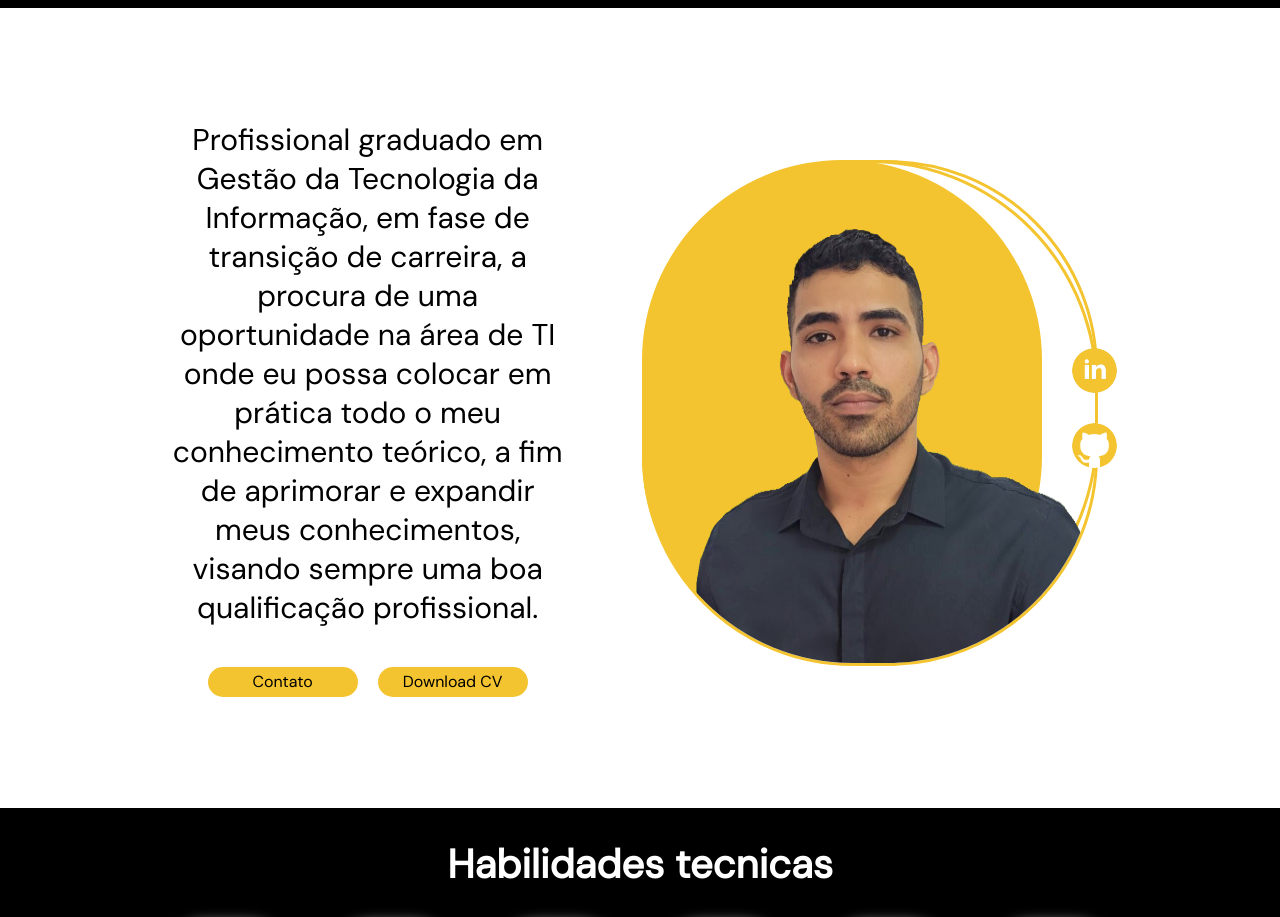
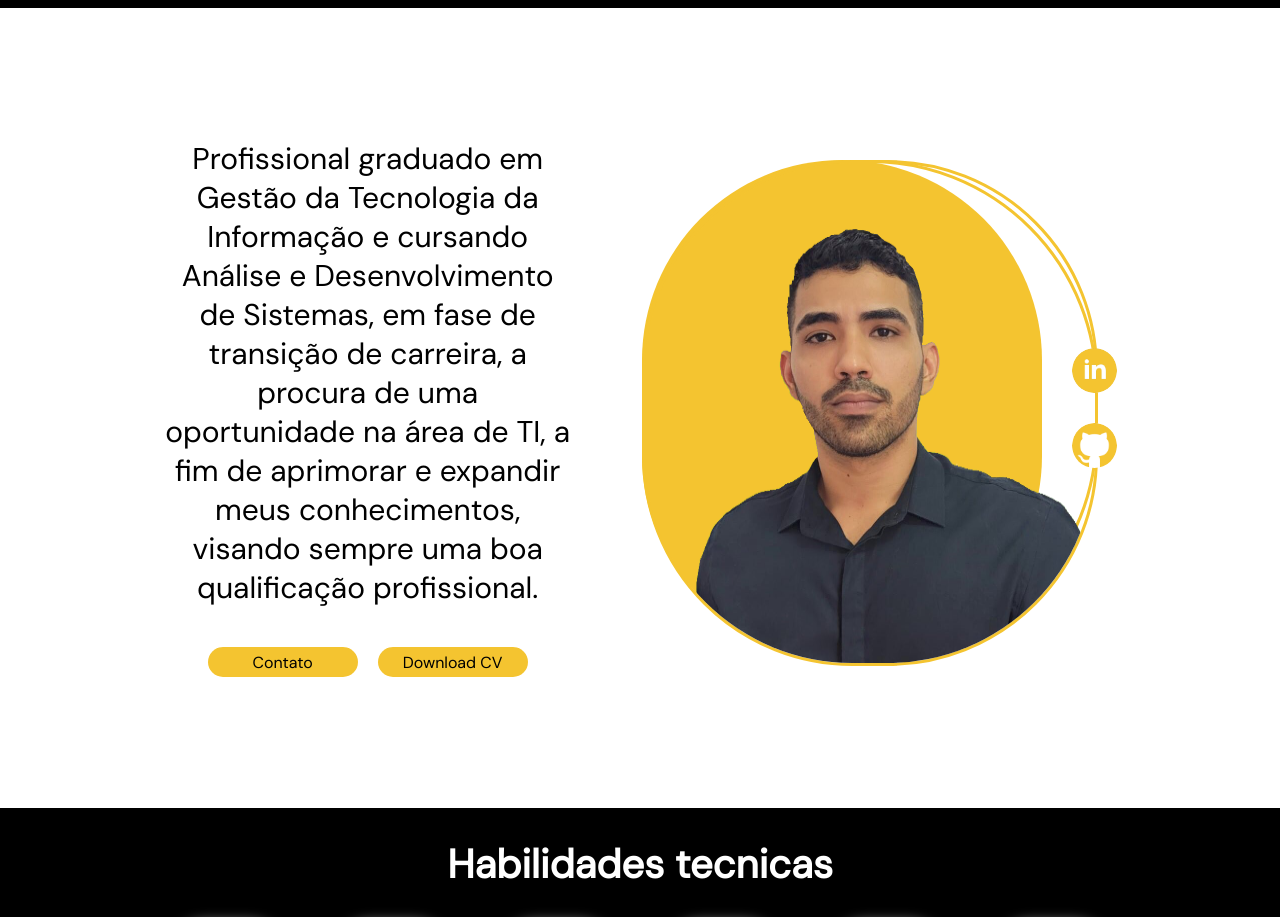
Before and after one commit to ArM-08/portfolio, a React (Vite) app: page / in a window 1280 px wide. Shown: the part 792-1709 px from the top of the page. Built offline with nearby package versions, Linux system fonts and the light colour scheme; a web font is replaced by a local one.

Commit message:
att Sobre

```diff
--- a/src/Components/Drawer/index.jsx
+++ b/src/Components/Drawer/index.jsx
@@ -1,20 +1,21 @@
 import { DrawerStyled, Menu, OpçãoMenu } from "./styled";
 import { bool } from "prop-types";
 
-const Drawer = ({ open }) => {
-
+const Drawer = ({open}) => {
 
   const Sobre = () => {
     window.scrollTo({
       top: 950,
       behavior: "smooth",
     });
+
   };
 
   const Projetos = () => {
     window.scrollTo({
       top: 2825,
       behavior: "smooth",
+
     });
   };
   const Contato = () => {
@@ -23,6 +24,7 @@ const Drawer = ({ open }) => {
       behavior: "smooth",
     });
   };
+
   return (
     <DrawerStyled open={open}>
       <Menu>
--- a/src/Components/Sobre/index.jsx
+++ b/src/Components/Sobre/index.jsx
@@ -13,10 +13,9 @@ const Sobre = () => {
         <Container>
         <SobreContainer >
         <MessageContainer data-aos="fade-up">
-          <TextoSobre className='show'>Profissional graduado em Gestão da Tecnologia da Informação, em fase de transição de carreira, a
-procura de uma oportunidade na área de TI onde eu possa colocar em prática todo o meu
-conhecimento teórico, a fim de aprimorar e expandir meus conhecimentos, visando sempre uma boa
-qualificação profissional.</TextoSobre>
+          <TextoSobre className='show'>Profissional graduado em Gestão da Tecnologia da Informação e cursando Análise e Desenvolvimento
+de Sistemas, em fase de transição de carreira, a procura de uma oportunidade na área de TI, a fim de
+aprimorar e expandir meus conhecimentos, visando sempre uma boa qualificação profissional. </TextoSobre>
           <ContainerButton>
             <Button as="a" href="mailto: alanmoraesdev@gmail.com">Contato</Button>
             <Button as="a"href="https://drive.google.com/uc?export=download&id=1ovAbnoaR5aYx76Dd2S6WwyF9PHM0hMBn">Download CV</Button>
```
